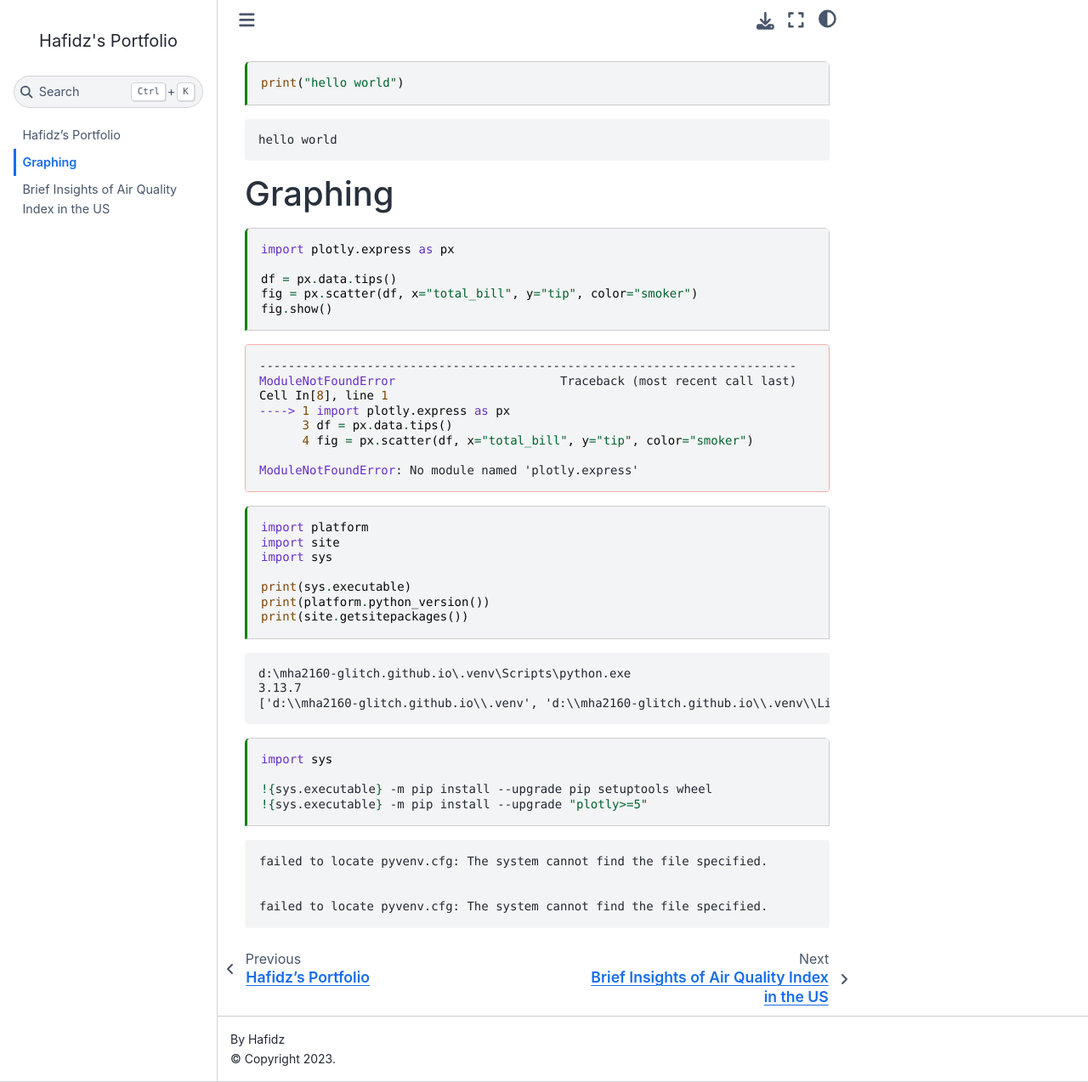
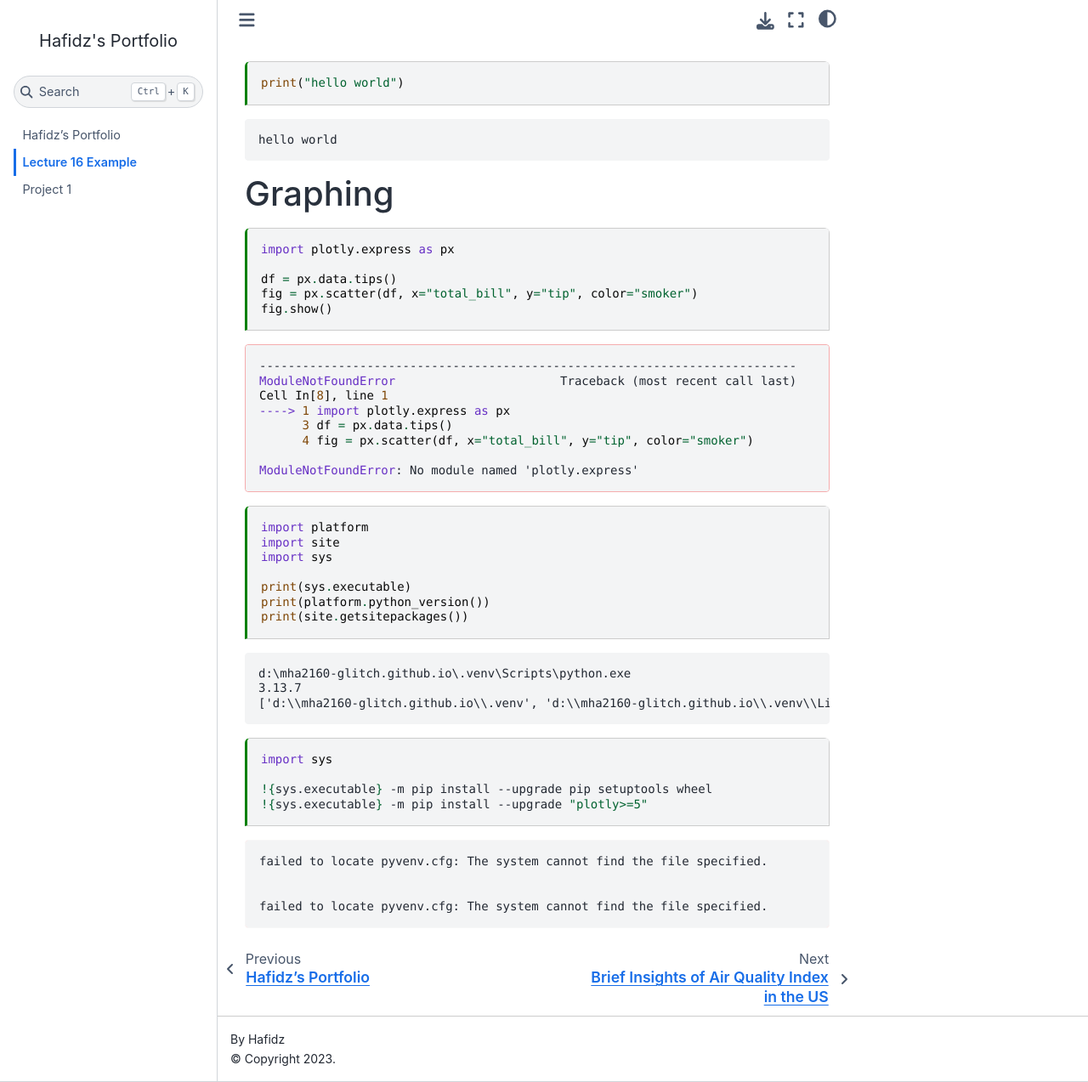
Before and after one commit to mha2160-glitch/mha2160-glitch.github.io, a Jupyter Book: the page built from lecture_16_example.ipynb, in a window 1280 px wide and 1273 px high. Shown: the whole window at 85% size. Built offline with Jupyter Book 1.0.4 settings and Sphinx 7.4.7 and the Sphinx Book theme 1.1.4, drawn with Linux system fonts in a browser that asks for light colours; comment, search, counter and statistics services are not loaded.

Commit message:
change project title

```diff
--- a/_toc.yml
+++ b/_toc.yml
@@ -2,4 +2,6 @@ format: jb-book
 root: index
 chapters:
   - file: lecture_16_example
+    title: Lecture 16 Example
   - file: project120250611
+    title: Project 1
```
